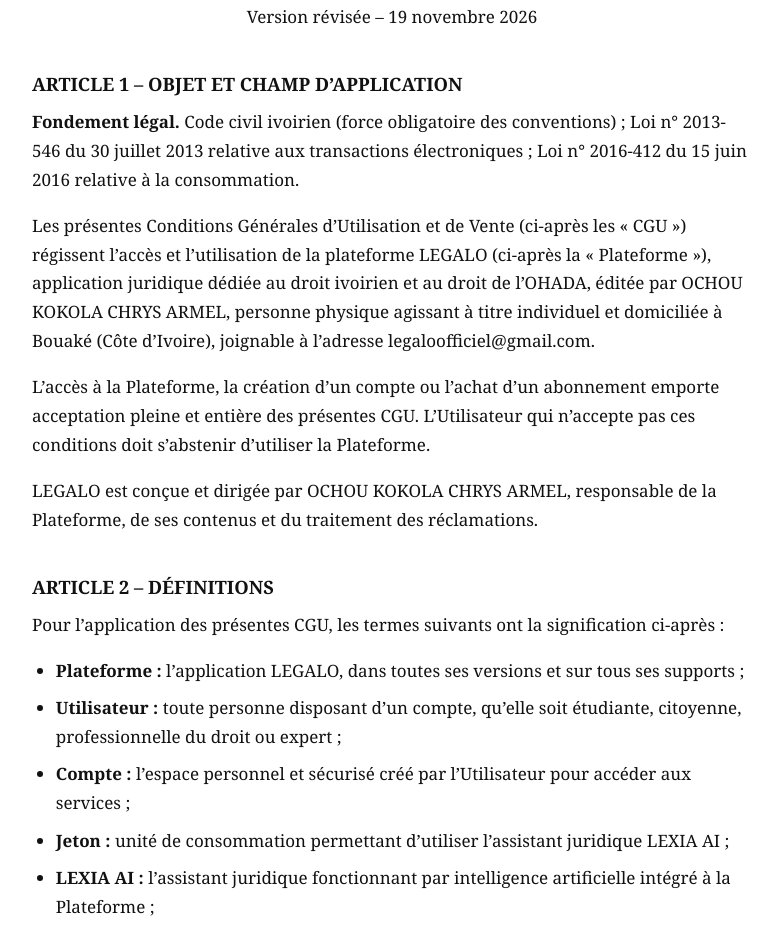
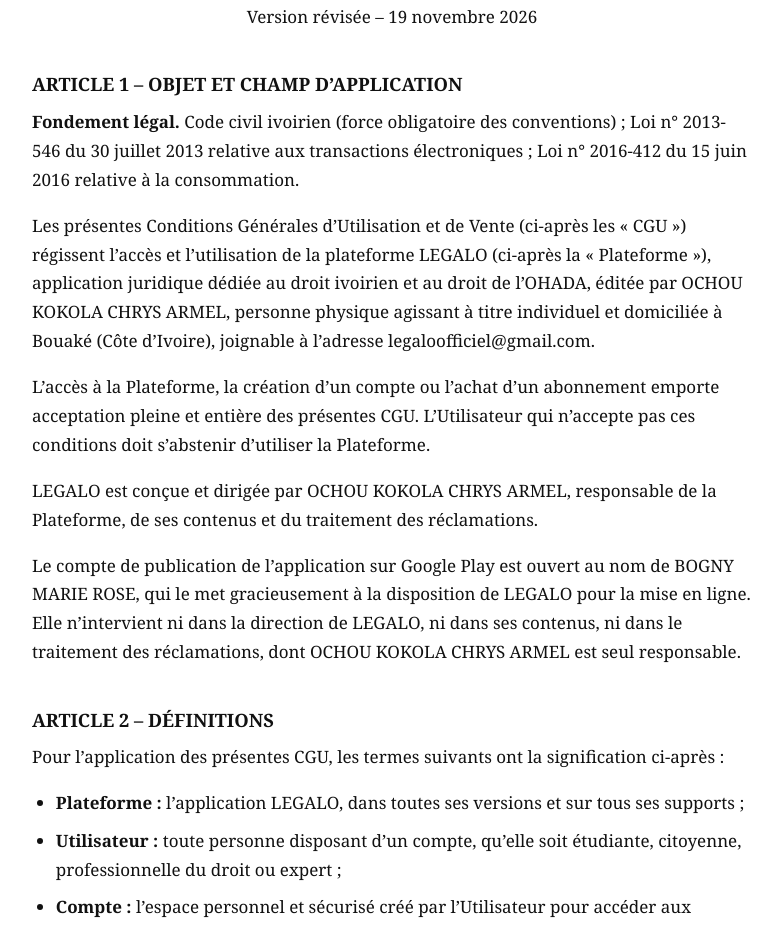
Before and after one commit to CHRYSARMELOCHOU/legalo-legal, a plain HTML site: page cgu.html in a window 1280 px wide. Shown: the part 141-1068 px from the top of the page, without its empty margins (248-1030 px from the left). Drawn offline with Linux system fonts and the light colour scheme.

Commit message:
CGU/confidentialité : mention du compte de publication Google Play (mis à disposition)
Co-Authored-By: Claude Sonnet 5.5 <noreply@anthropic.com>
Claude-Session: https://claude.ai/code/session_01GBERPCUaQ7yL7SWnhCUwRw

```diff
--- a/cgu.html
+++ b/cgu.html
@@ -33,6 +33,7 @@ a{color:inherit}
 <p>Les présentes Conditions Générales d’Utilisation et de Vente (ci-après les « CGU ») régissent l’accès et l’utilisation de la plateforme LEGALO (ci-après la « Plateforme »), application juridique dédiée au droit ivoirien et au droit de l’OHADA, éditée par OCHOU KOKOLA CHRYS ARMEL, personne physique agissant à titre individuel et domiciliée à Bouaké (Côte d’Ivoire), joignable à l’adresse legaloofficiel@gmail.com.</p>
 <p>L’accès à la Plateforme, la création d’un compte ou l’achat d’un abonnement emporte acceptation pleine et entière des présentes CGU. L’Utilisateur qui n’accepte pas ces conditions doit s’abstenir d’utiliser la Plateforme.</p>
 <p>LEGALO est conçue et dirigée par OCHOU KOKOLA CHRYS ARMEL, responsable de la Plateforme, de ses contenus et du traitement des réclamations.</p>
+<p>Le compte de publication de l’application sur Google Play est ouvert au nom de BOGNY MARIE ROSE, qui le met gracieusement à la disposition de LEGALO pour la mise en ligne. Elle n’intervient ni dans la direction de LEGALO, ni dans ses contenus, ni dans le traitement des réclamations, dont OCHOU KOKOLA CHRYS ARMEL est seul responsable.</p>
 <h2>ARTICLE 2 – DÉFINITIONS</h2>
 <p>Pour l’application des présentes CGU, les termes suivants ont la signification ci-après :</p>
 <ul>
```
Also changed, not shown: confidentialite.html (+1 -0 lines).
